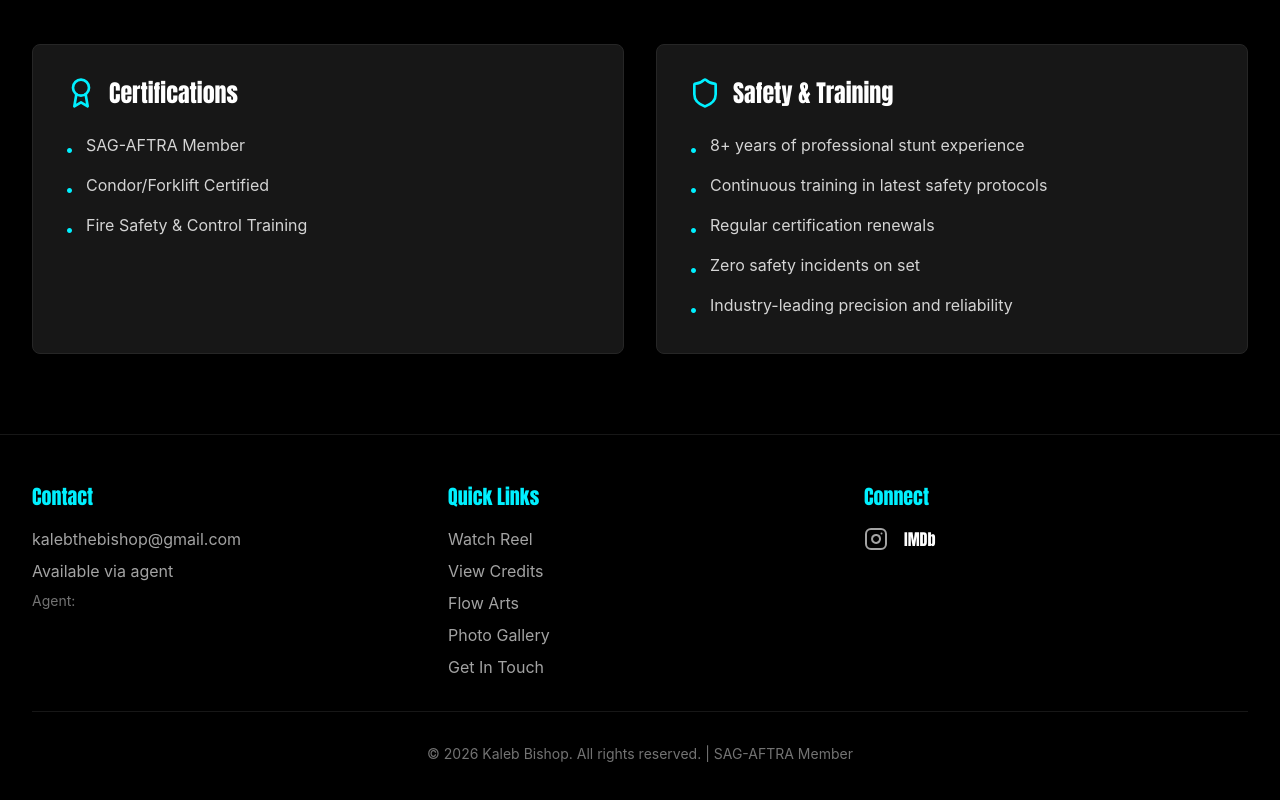
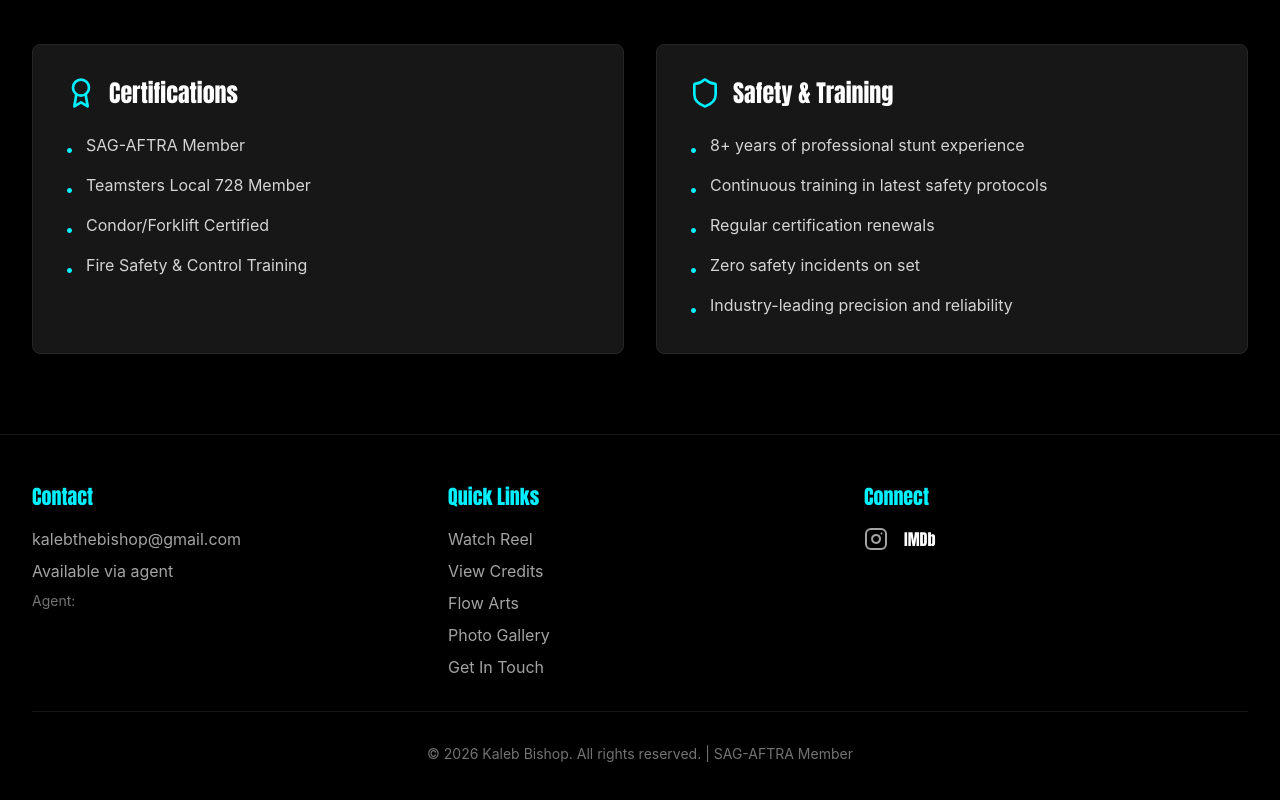
Before and after one commit to rabsauce/Kaleb-Bishop, a Next.js app: page / in a window 1280 px wide. Shown: the part 1598-2398 px from the top of the page. Built offline with nearby package versions, Linux system fonts and the light colour scheme.

Commit message:
Add Teamsters Local 728 Member to certifications under SAG-AFTRA

```diff
--- a/data/profile.ts
+++ b/data/profile.ts
@@ -125,6 +125,7 @@ export const skills = [
 
 export const certifications = [
   'SAG-AFTRA Member',
+  'Teamsters Local 728 Member',
   'Condor/Forklift Certified',
   'Fire Safety & Control Training',
 ]
```
